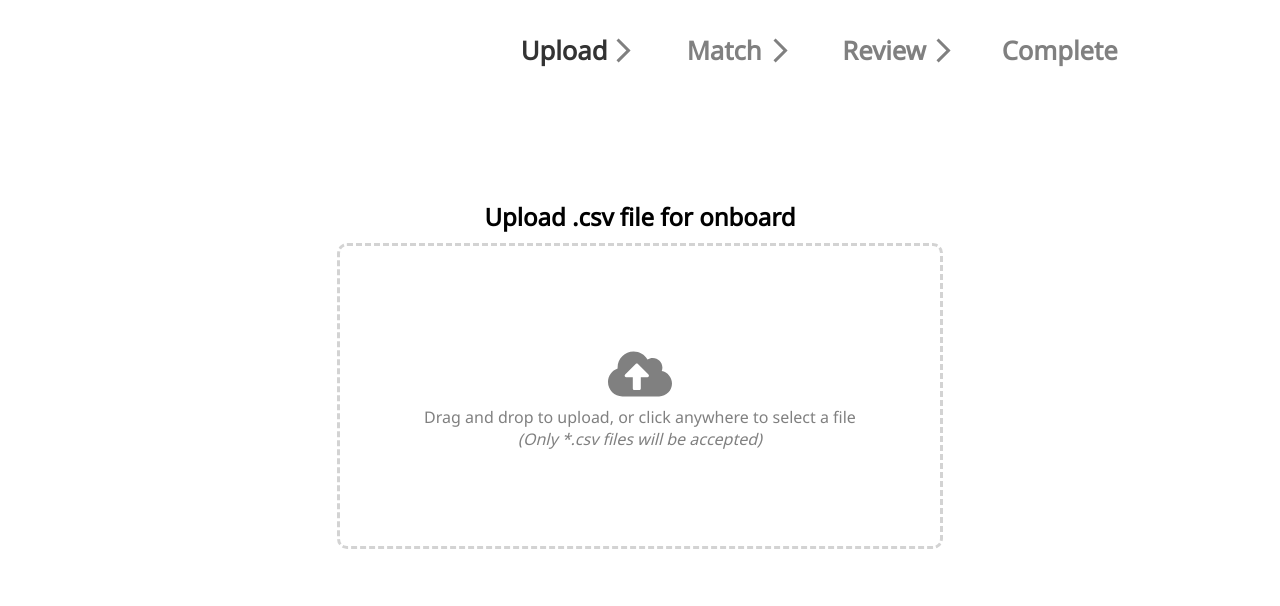
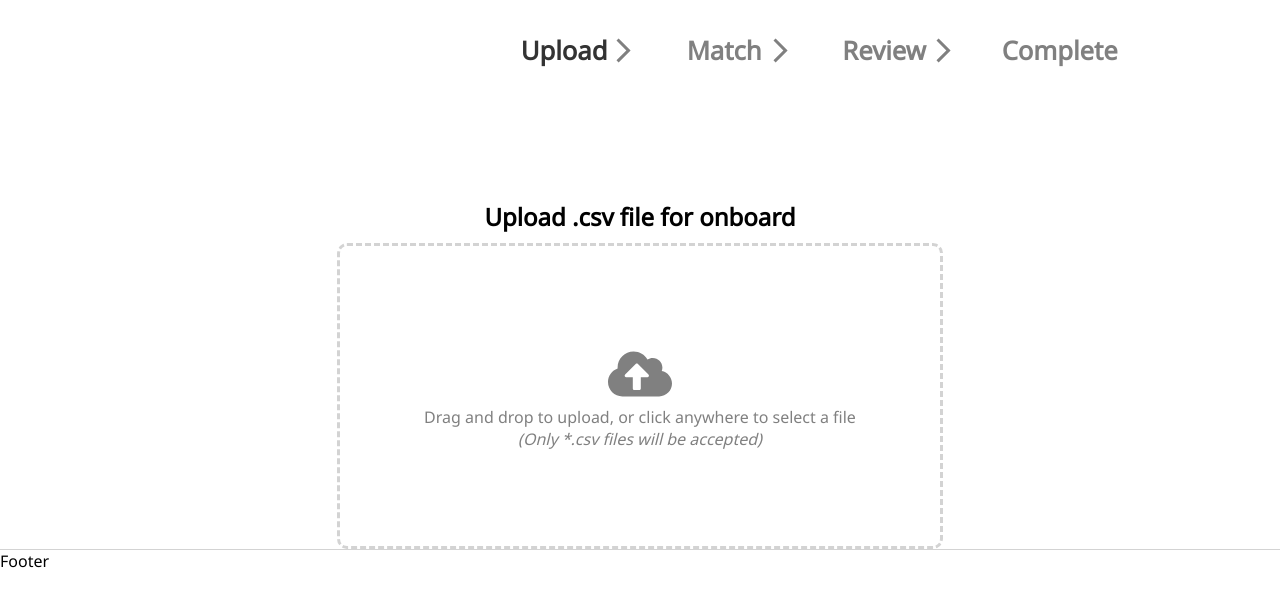
Before and after one commit to asendice/oneclick, a React (Create React App) app: page / in a window 1280 px wide. Shown: the top 606 px of the page. Built offline with nearby package versions, Linux system fonts and the light colour scheme; data requests are answered from the project's data file.

Commit message:
footer skeleton

```diff
--- a/src/components/App.js
+++ b/src/components/App.js
@@ -4,6 +4,7 @@ import axios from "axios";
 import Match from "./Match";
 import Upload from "./Upload";
 import Progress from "./Progress";
+import Footer from "./Footer";
 import { MdArrowBack } from "react-icons/md";
 import { BrowserRouter, Route, Link } from "react-router-dom";
 const App = () => {
@@ -46,8 +47,8 @@ const App = () => {
   console.log(data, "data");
 
   return (
-    <BrowserRouter>
-      <div className="app">
+    <div className="app">
+      <BrowserRouter>
         <div className="header">
           {frame === "Match" ? (
             <Link
@@ -78,12 +79,19 @@ const App = () => {
             exact
             path="/match"
             render={() => (
-              <Match file={file} data={data} setData={setData} backEndHeaders={backEndHeaders} />
+              <Match
+                file={file}
+                data={data}
+                setData={setData}
+                backEndHeaders={backEndHeaders}
+              />
             )}
           />
         </div>
-      </div>
-    </BrowserRouter>
+      <Footer />
+
+      </BrowserRouter>
+    </div>
   );
 };
 
--- /dev/null
+++ b/src/components/Footer.js
@@ -0,0 +1,11 @@
+import React from "react";
+import "../css/Footer.css"
+const Footer = () => {
+
+  return (
+    <div className="footer"> Footer </div>
+  )
+
+}
+
+export default Footer;
--- a/src/css/App.css
+++ b/src/css/App.css
@@ -7,7 +7,6 @@
 .app {
   display: flex;
   flex-direction: column;
-  height: 100vh;
 }
 
 .header {
@@ -17,9 +16,11 @@
 }
 
 .content {
-  display: flex;
-  align-items: center;
-  justify-content: center;
+  /* height: 100vh; */
+  /* display: flex;
+  flex-direction: column; */
+  align-self: center;
+  /* justify-content: center; */
 }
 
 .back-arrow {
--- a/src/css/CsvHeader.css
+++ b/src/css/CsvHeader.css
@@ -4,7 +4,7 @@
   align-items: center;
   justify-content: space-between;
   min-height: 240px;
-  width: 1100px;
+  width: 1000px;
   border: solid 1px #d3d3d3;
   background-color: #ffffff;
   border-radius: 5px;
@@ -79,7 +79,7 @@ h1 {
   display: flex;
   flex-direction: column;
   border: solid 1px grey;
-  width: 500px;
+  width: 450px;
 }
 
 .cell {
@@ -109,7 +109,7 @@ h1 {
   flex-direction: column;
   justify-content: space-between;
   height: 140px;
-  width: 500px;
+  width: 450px;
 }
 .results {
   display: flex;
--- /dev/null
+++ b/src/css/Footer.css
@@ -0,0 +1,6 @@
+.footer {
+  display: flex;
+  border-top: solid 1px #d3d3d3;
+  width: 100%;
+  height: 70px;
+}
--- a/src/css/Match.css
+++ b/src/css/Match.css
@@ -1,17 +1,11 @@
 .match {
   width: 1000px;
-  height: 75vh;
+  min-height: 100vh;
 }
 
 .match-header {
   font-size: 2rem;
   padding: 20px;
-}
-.drop-zone {
-  display: flex;
-  flex-direction: column;
-  align-items: center;
-  width: 100%;
 }
 
 .main {
```
